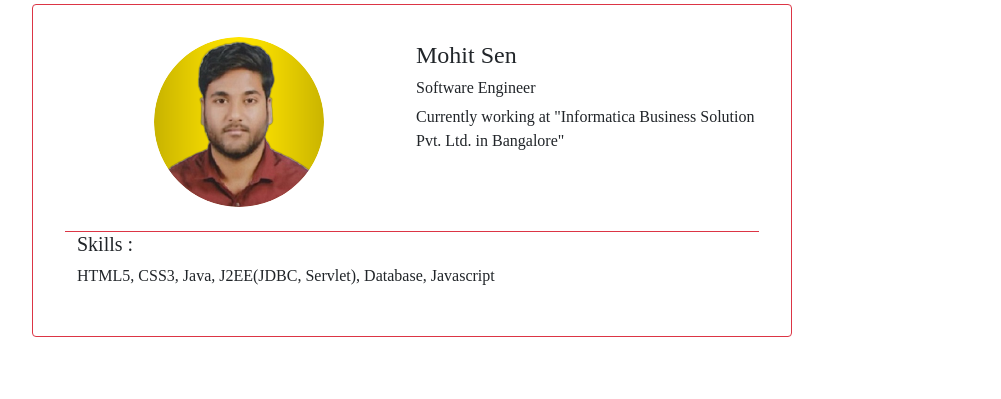
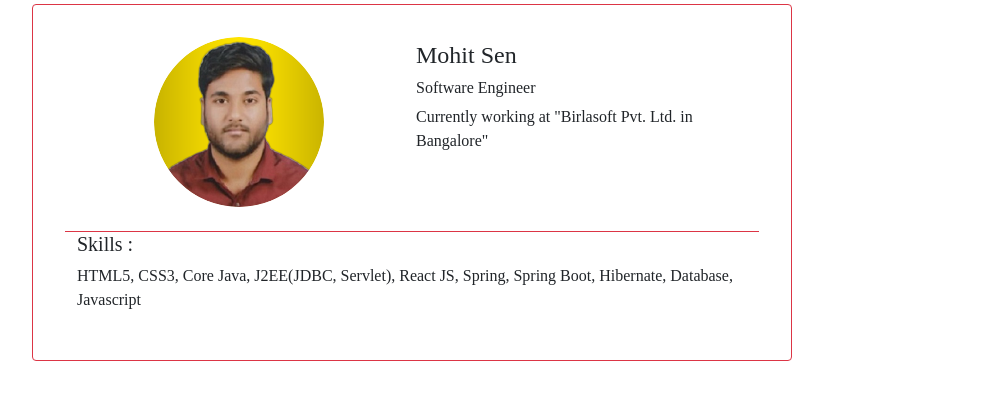
Before and after one commit to mohitsen0122/online-portfolio, a plain HTML site: page index.html in a window 1280 px wide. Shown: the part 217-616 px from the top of the page, without its empty margins (228-1229 px from the left). Drawn offline with nearby package versions, Linux system fonts and the light colour scheme.

Commit message:
Made changes, added content

```diff
--- a/index.html
+++ b/index.html
@@ -39,14 +39,14 @@
                             <h4 class="tx-dec">Mohit Sen</h3>
                             <h6 class="tx-dec">Software Engineer</h6>
                             <p class="tx-dec">
-                               Currently working at "Informatica Business Solution Pvt. Ltd. in Bangalore"
+                               Currently working at "Birlasoft Pvt. Ltd. in Bangalore"
                             </p>
                         </div>
                     </div>
                     <div class="row m-4 border-top border-danger">
                         <div class="col-md-12">
                             <h5 class="tx-dec">Skills :</h5>
-                            <p class="tx-dec">HTML5, CSS3, Java, J2EE(JDBC, Servlet), Database, Javascript</p>
+                            <p class="tx-dec">HTML5, CSS3, Core Java, J2EE(JDBC, Servlet), React JS, Spring, Spring Boot, Hibernate, Database, Javascript</p>
                         </div>
                     </div>
                 </div>
```
